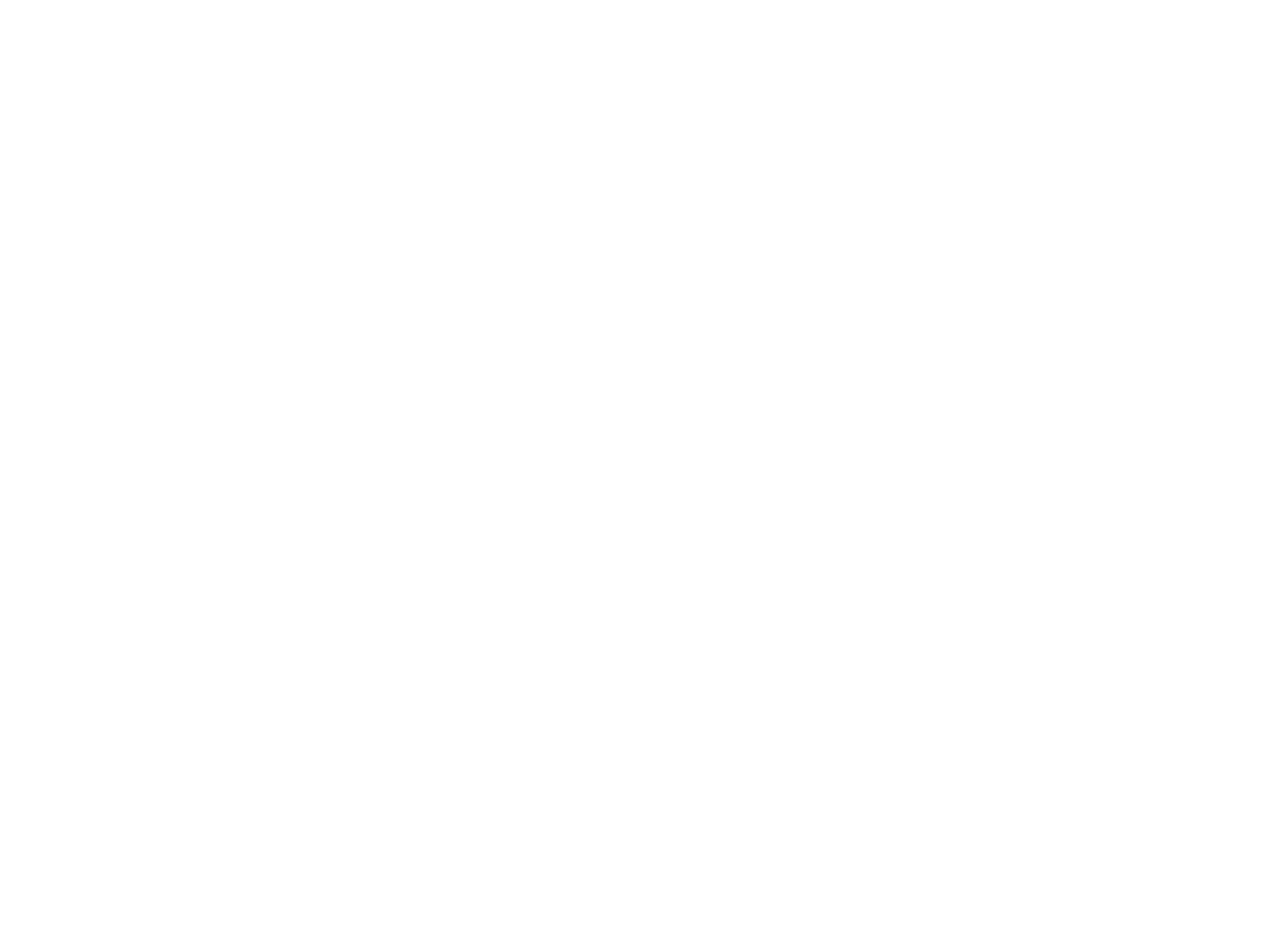
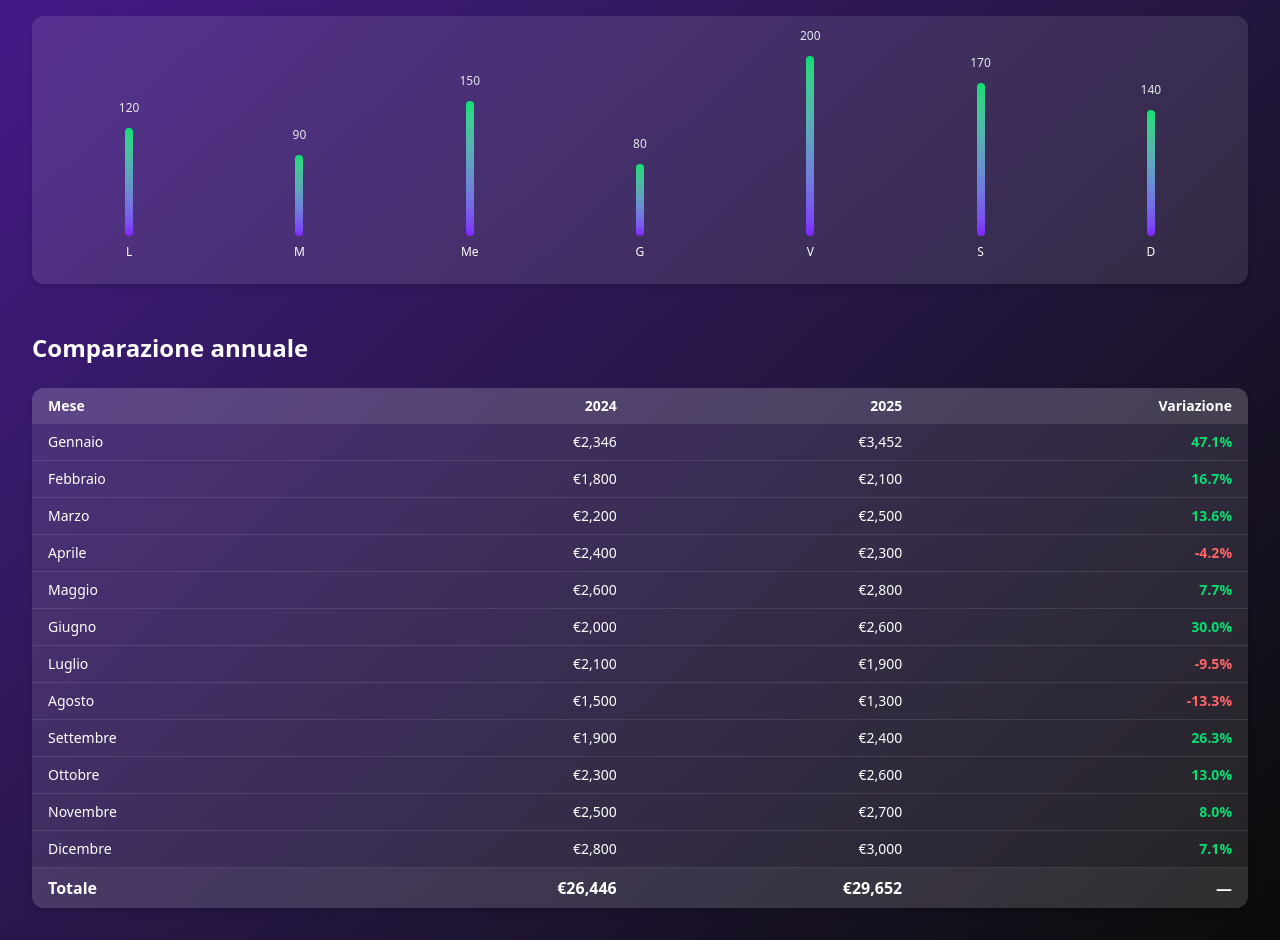
Before and after one commit to SpadaroFederico/UI-library, a React (Vite) app: page /Dashboard in a window 1280 px wide. Shown: the part 260-1200 px from the top of the page. Before the commit the page ends 800 px from the top, so only its background shows below. Built offline with nearby package versions, Linux system fonts and the light colour scheme.

Commit message:
[ADD] dashboard page

```diff
--- a/src/pages/Dashboard.jsx
+++ b/src/pages/Dashboard.jsx
@@ -1,5 +1,169 @@
-export default function Dashboard(){
-    return(
-        <h1>Pagina con grafici e riscontri di produzione e/o acquisti</h1>
-    )
+import NavBar from "../components/NavBar";
+
+/**
+ * Dashboard
+ *
+ * Ho deciso di organizzare la dashboard in due blocchi principali:
+ * - Un grafico a barre personalizzato (senza librerie esterne) che mostra
+ *   l’andamento settimanale. Ho scelto di far crescere le barre con un’animazione
+ *   per dare più dinamicità e rendere la pagina viva.
+ * - Una tabella comparativa annuale (2024 vs 2025) che permette di valutare
+ *   rapidamente variazioni mese per mese.
+ *
+ * Questo mix di visuale + tabellare rende i dati più leggibili e professionali.
+ */
+
+export default function Dashboard() {
+  // Dati mock per il grafico (giorni della settimana)
+  const data = [
+    { label: "L", value: 120 },
+    { label: "M", value: 90 },
+    { label: "Me", value: 150 }, // ho usato "Me" per distinguere da Martedì
+    { label: "G", value: 80 },
+    { label: "V", value: 200 },
+    { label: "S", value: 170 },
+    { label: "D", value: 140 },
+  ];
+
+  // Calcolo il valore massimo per proporzionare le barre
+  const maxValue = Math.max(...data.map((d) => d.value));
+  const CHART_HEIGHT = 180; // altezza massima del grafico in px
+
+  // Dati mock per la tabella comparativa (2024 vs 2025)
+  const rows = [
+    { mese: "Gennaio", y1: 2346, y2: 3452 },
+    { mese: "Febbraio", y1: 1800, y2: 2100 },
+    { mese: "Marzo", y1: 2200, y2: 2500 },
+    { mese: "Aprile", y1: 2400, y2: 2300 },
+    { mese: "Maggio", y1: 2600, y2: 2800 },
+    { mese: "Giugno", y1: 2000, y2: 2600 },
+    { mese: "Luglio", y1: 2100, y2: 1900 },
+    { mese: "Agosto", y1: 1500, y2: 1300 },
+    { mese: "Settembre", y1: 1900, y2: 2400 },
+    { mese: "Ottobre", y1: 2300, y2: 2600 },
+    { mese: "Novembre", y1: 2500, y2: 2700 },
+    { mese: "Dicembre", y1: 2800, y2: 3000 },
+  ];
+
+  return (
+    <div className="min-h-screen bg-gradient-to-br from-violet-900 to-stone-950 text-white flex flex-col">
+      <NavBar />
+
+      <main className="flex-1 p-8 space-y-12">
+        {/* Titolo introduttivo */}
+        <section className="text-center">
+          <h2 className="text-3xl font-bold mb-3">Dashboard</h2>
+          <p className="text-gray-300">
+            Qui puoi monitorare le performance dei tuoi ordini e confrontare i dati.
+          </p>
+        </section>
+
+        {/* Grafico con animazione */}
+        <section>
+          <h3 className="text-2xl font-semibold mb-6">Andamento settimanale</h3>
+          <div className="bg-white/10 rounded-xl p-6 shadow-md">
+            <div
+              className="flex items-end justify-between gap-6"
+              style={{ height: CHART_HEIGHT + 40 }}
+            >
+              {data.map((d, idx) => {
+                const barHeight = Math.max(
+                  4, // garantisco sempre un minimo (anche se il valore è molto basso)
+                  Math.round((d.value / maxValue) * CHART_HEIGHT)
+                );
+
+                return (
+                  <div key={idx} className="flex flex-col items-center flex-1">
+                    {/* Numero sopra la barra */}
+                    <div className="mb-3 text-xs text-gray-200">{d.value}</div>
+
+                    {/* Barra animata (parte da 0 e cresce fino al valore) */}
+                    <div
+                      className="rounded-md bg-gradient-to-t from-violet-600 to-green-400"
+                      style={{
+                        height: 0,
+                        width: 8,
+                        transition: "height 1s ease-out",
+                        animation: `growBar-${idx} 1s ease-out forwards`,
+                      }}
+                    />
+
+                    {/* Etichetta sotto (giorno della settimana) */}
+                    <div className="mt-2 text-xs">{d.label}</div>
+                  </div>
+                );
+              })}
+            </div>
+          </div>
+
+          {/* Genero dinamicamente le animazioni per ogni barra */}
+          <style>
+            {data
+              .map((d, idx) => {
+                const barHeight = Math.max(
+                  4,
+                  Math.round((d.value / maxValue) * CHART_HEIGHT)
+                );
+                return `
+                  @keyframes growBar-${idx} {
+                    from { height: 0; }
+                    to { height: ${barHeight}px; }
+                  }
+                `;
+              })
+              .join("\n")}
+          </style>
+        </section>
+
+        {/* Tabella comparativa annuale */}
+        <section>
+          <h3 className="text-2xl font-semibold mb-6">Comparazione annuale</h3>
+          <div className="overflow-x-auto bg-white/10 rounded-xl shadow-md">
+            <table className="w-full text-left border-collapse">
+              <thead>
+                <tr className="bg-white/10 text-sm">
+                  <th className="px-4 py-2">Mese</th>
+                  <th className="px-4 py-2 text-right">2024</th>
+                  <th className="px-4 py-2 text-right">2025</th>
+                  <th className="px-4 py-2 text-right">Variazione</th>
+                </tr>
+              </thead>
+              <tbody>
+                {rows.map((row) => {
+                  const diff = ((row.y2 - row.y1) / row.y1) * 100;
+                  return (
+                    <tr key={row.mese} className="border-b border-white/10 text-sm">
+                      <td className="px-4 py-2">{row.mese}</td>
+                      <td className="px-4 py-2 text-right">€{row.y1.toLocaleString()}</td>
+                      <td className="px-4 py-2 text-right">€{row.y2.toLocaleString()}</td>
+                      <td
+                        className={`px-4 py-2 text-right font-semibold ${
+                          diff >= 0 ? "text-green-400" : "text-red-400"
+                        }`}
+                      >
+                        {diff.toFixed(1)}%
+                      </td>
+                    </tr>
+                  );
+                })}
+                {/* Riga finale: totali */}
+                <tr className="bg-white/5 font-bold">
+                  <td className="px-4 py-2">Totale</td>
+                  <td className="px-4 py-2 text-right">
+                    €
+                    {rows.reduce((a, b) => a + b.y1, 0).toLocaleString()}
+                  </td>
+                  <td className="px-4 py-2 text-right">
+                    €
+                    {rows.reduce((a, b) => a + b.y2, 0).toLocaleString()}
+                  </td>
+                  <td className="px-4 py-2 text-right">—</td>
+                </tr>
+              </tbody>
+            </table>
+          </div>
+        </section>
+      </main>
+    </div>
+  );
 }
```
